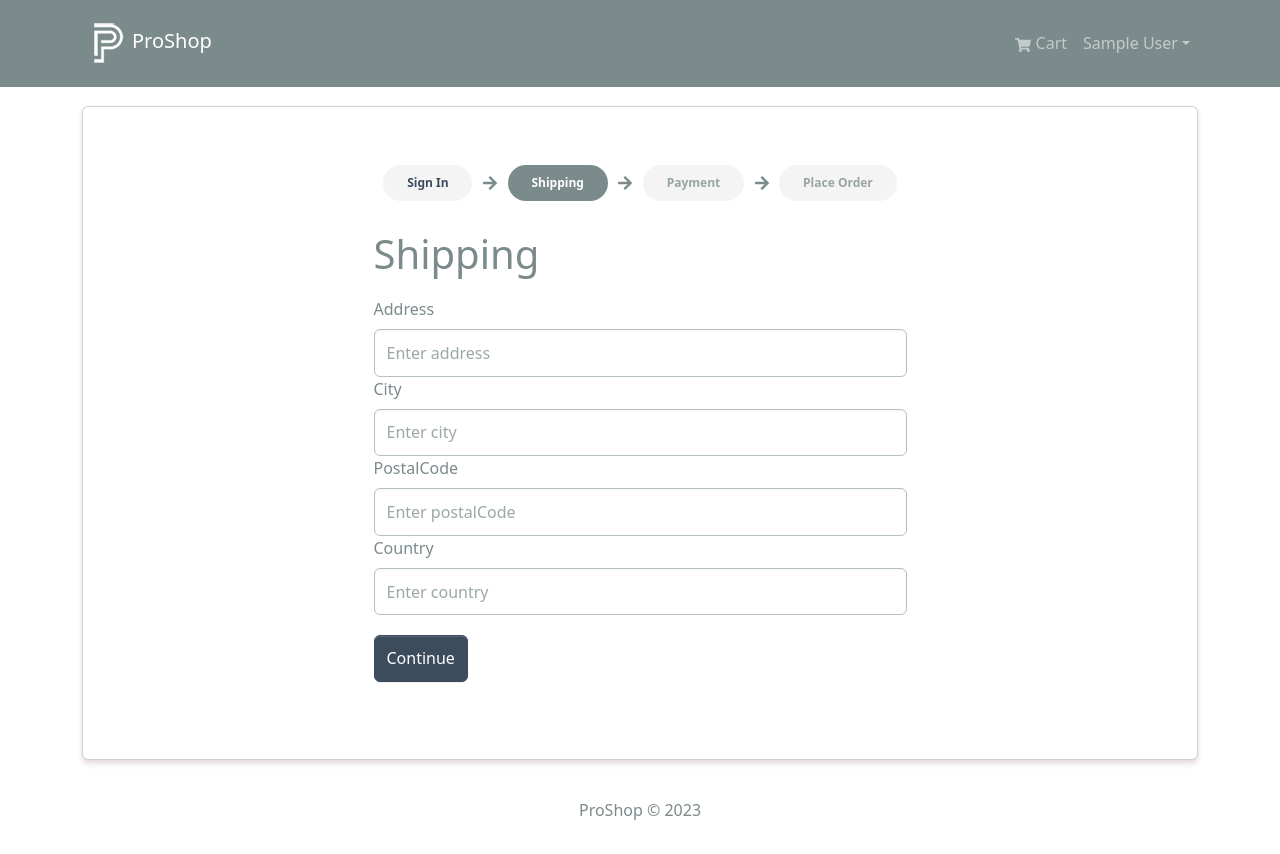
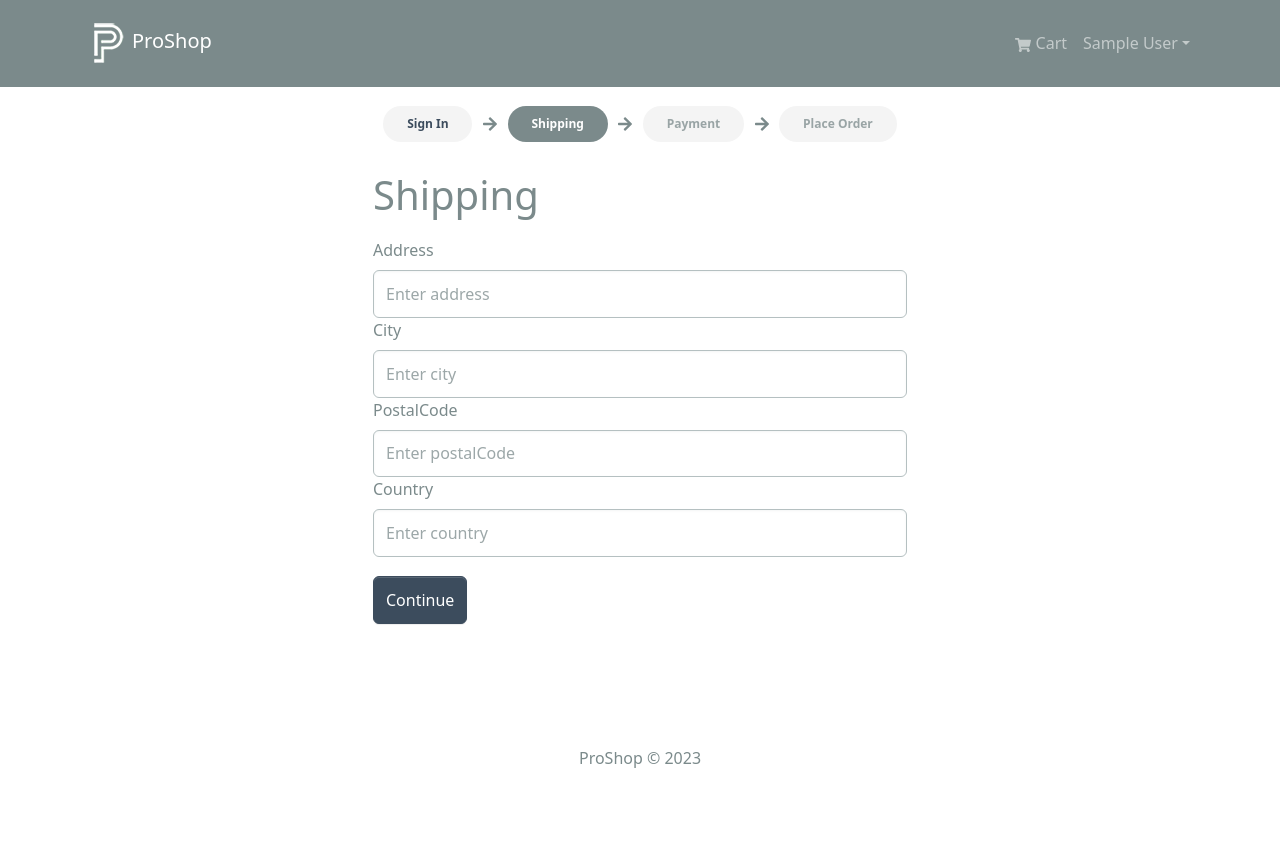
Before and after one commit to evilleda23/MERN-proshop-frontend-BT, a React (Create React App) app: page /shipping in a window 1280 px wide. Shown: the top 854 px of the page. After the commit the page ends 805 px from the top, so only its background shows below. Built offline with nearby package versions, Linux system fonts and the light colour scheme; sample sign-in values are in the browser's storage.

Commit message:
style: remove card element from screens

```diff
--- a/src/screens/PaymentScreen.jsx
+++ b/src/screens/PaymentScreen.jsx
@@ -1,5 +1,5 @@
 import { useEffect, useState } from 'react';
-import { Form, Button, Col, Card } from 'react-bootstrap';
+import { Form, Button, Col } from 'react-bootstrap';
 import { useSelector, useDispatch } from 'react-redux';
 import { useNavigate } from 'react-router-dom';
 
@@ -30,7 +30,7 @@ const PaymentScreen = () => {
   };
 
   return (
-    <Card className='py-5'>
+    <>
       <CheckoutSteps stepNumber={3} />
       <FormContainer>
         <Form onSubmit={submitHandler}>
@@ -58,7 +58,7 @@ const PaymentScreen = () => {
           </Button>
         </Form>
       </FormContainer>
-    </Card>
+    </>
   );
 };
 
--- a/src/screens/ShippingScreen.jsx
+++ b/src/screens/ShippingScreen.jsx
@@ -1,6 +1,6 @@
 import { useState } from 'react';
 
-import { Form, Button, Card } from 'react-bootstrap';
+import { Form, Button } from 'react-bootstrap';
 import { useDispatch, useSelector } from 'react-redux';
 import { useNavigate } from 'react-router-dom';
 
@@ -28,7 +28,7 @@ const ShippingScreen = () => {
   };
 
   return (
-    <Card className='py-5'>
+    <>
       <CheckoutSteps stepNumber={2} />
       <FormContainer>
         <h1>Shipping</h1>
@@ -84,7 +84,7 @@ const ShippingScreen = () => {
           {/* {isLoading && <Loader />} */}
         </Form>
       </FormContainer>
-    </Card>
+    </>
   );
 };
 
```
